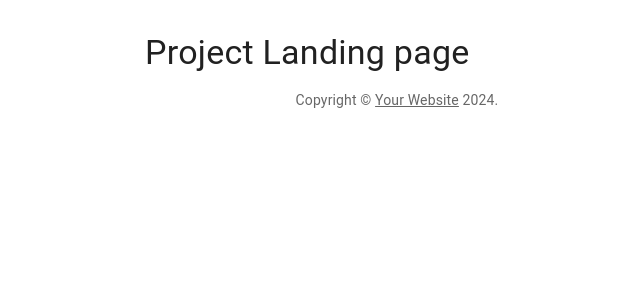
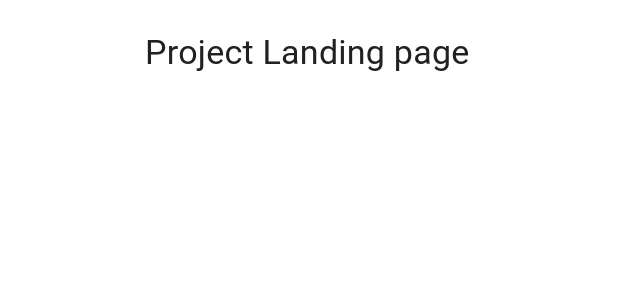
Before and after one commit to frankyma/final-project, a React (Vite) app: page / in a window 1280 px wide. Shown: the top 300 px of the page, without its empty margins (243-883 px from the left). Built offline with nearby package versions, Linux system fonts and the light colour scheme.

Commit message:
Remove Copyright component from Carousel, Landing , ImageGrid. Remove unused imports

```diff
--- a/pages/Carousel.jsx
+++ b/pages/Carousel.jsx
@@ -1,7 +1,8 @@
-import { useState, useEffect } from 'react';
-import { Link as RouterLink } from 'react-router-dom';
+import Container from '@mui/material/Container';
+import Typography from '@mui/material/Typography';
+import Box from '@mui/material/Box';
 
-function Carousel({ userName }) {
+function Carousel() {
 
   return (
 
@@ -10,12 +11,10 @@ function Carousel({ userName }) {
         <Typography variant="h4" component="h1" sx={{ mb: 2 }}>
           Project Carousel page
         </Typography>
-        <Copyright />
       </Box>
     </Container>
 );
 
-
 }
 
 export default Carousel;
--- a/pages/ImageGrid.jsx
+++ b/pages/ImageGrid.jsx
@@ -1,4 +1,3 @@
-import Link from '@mui/material/Link';
 import Container from '@mui/material/Container';
 import Typography from '@mui/material/Typography';
 import Box from '@mui/material/Box';
@@ -13,7 +12,6 @@ function ImageGrid() {
         <Typography variant="h4" component="h1" sx={{ mb: 2 }}>
           Project Image page
         </Typography>
-        <Copyright />
       </Box>
     </Container>
 );
--- a/pages/Landing.jsx
+++ b/pages/Landing.jsx
@@ -1,4 +1,3 @@
-import Link from '@mui/material/Link';
 import Container from '@mui/material/Container';
 import Typography from '@mui/material/Typography';
 import Box from '@mui/material/Box';
@@ -13,23 +12,10 @@ function Landing() {
           <Typography variant="h4" component="h1" sx={{ mb: 2 }}>
             Project Landing page
           </Typography>
-          <Copyright />
         </Box>
       </Container>
   );
 
 }
 
-function Copyright() {
-  return (
-    <Typography variant="body2" color="text.secondary" align="center">
-      {'Copyright © '}
-      <Link color="inherit" href="https://mui.com/">
-        Your Website
-      </Link>{' '}
-      {new Date().getFullYear()}.
-    </Typography>
-  );
-}
-
 export default Landing;
```
